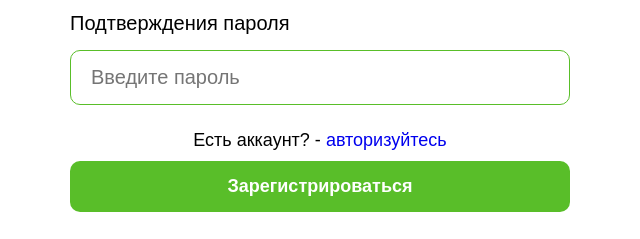
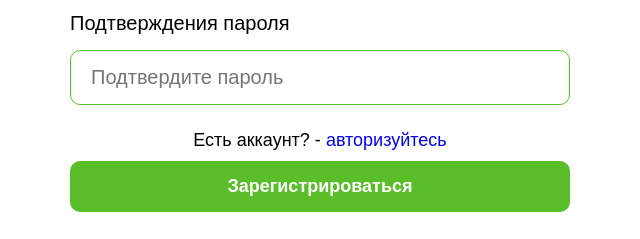
Before and after one commit to prositedeveloper/products, a plain HTML site: page register.html in a window 1280 px wide. Shown: the part 743-982 px from the top of the page, 320-960 px from the left. Drawn offline with nearby package versions, Linux system fonts and the light colour scheme; a web font is replaced by a local one.

Commit message:
Update register.html

```diff
--- a/register.html
+++ b/register.html
@@ -64,7 +64,7 @@
                         <label>Пароль</label>
                         <input type="password" placeholder="Введите пароль">
                         <label>Подтверждения пароля</label>
-                        <input type="password" placeholder="Введите пароль">
+                        <input type="password" placeholder="Подтвердите пароль">
                         <p>
                             Есть аккаунт? - <a href="login.html">авторизуйтесь</a>
                         </p>
```
